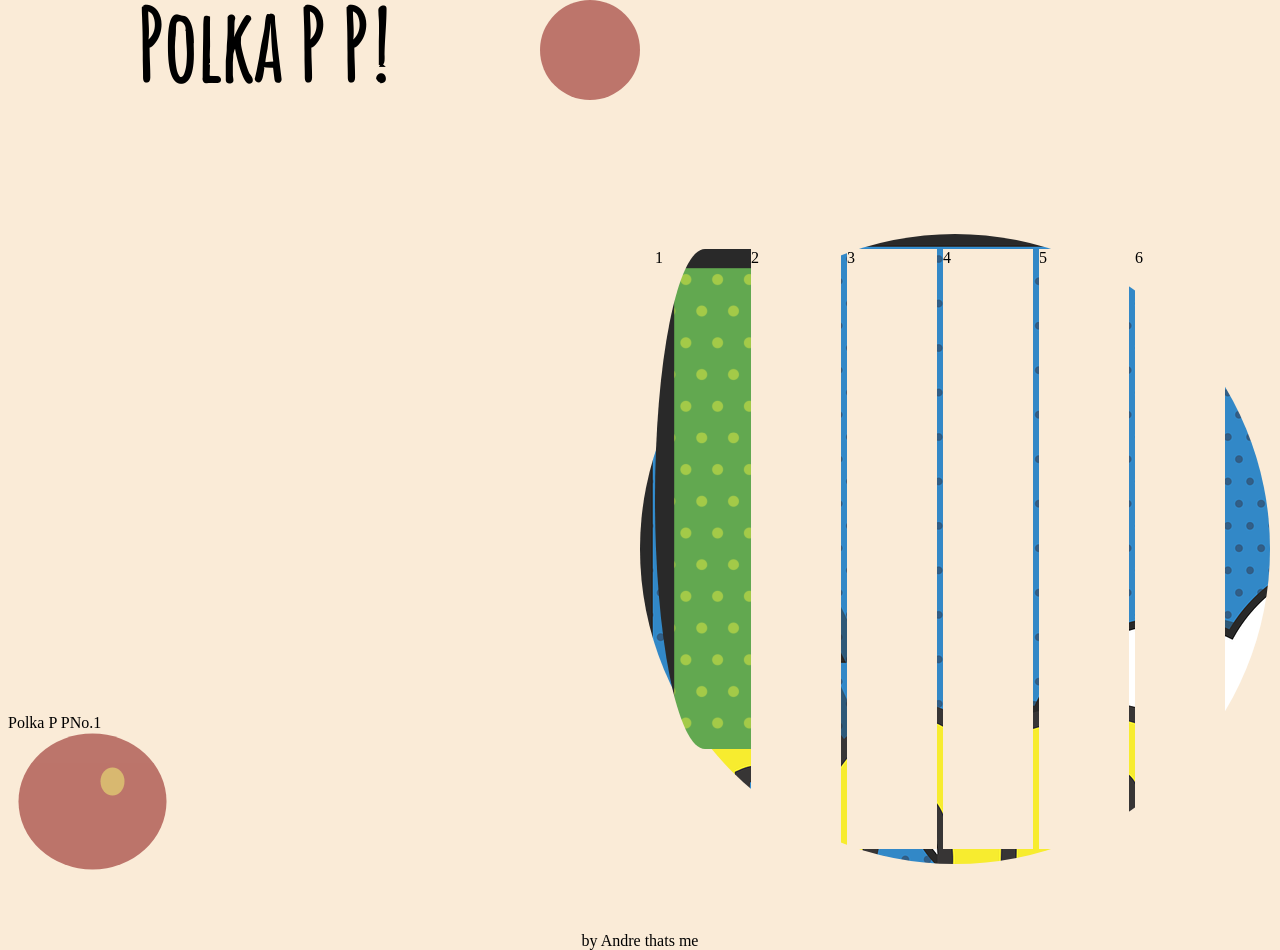
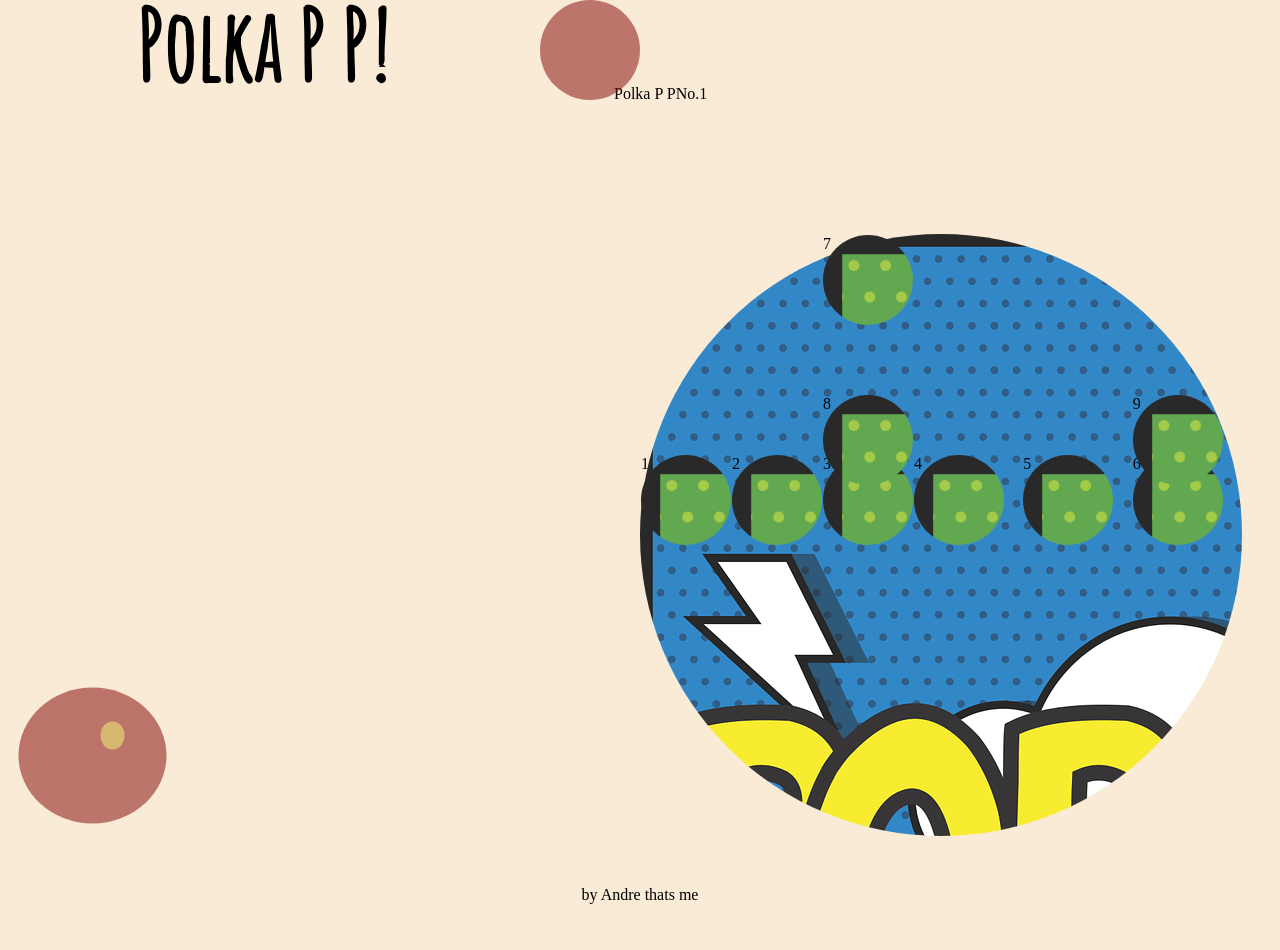
Before and after one commit to dredamonsta1/POPpolkaLand, an Angular app: page / in a window 1280 px wide. After the commit the page ends 904 px from the top, so only its background shows below. Built offline with nearby package versions, Linux system fonts and the light colour scheme; a web font is replaced by a local one.

Commit message:
changed art holders to dots

```diff
--- a/src/app/app.component.html
+++ b/src/app/app.component.html
@@ -17,13 +17,16 @@
 
 
 
- <div class="jumbo_circle">
+ <div class="container">
      <div class="img_zone_one">1</div>
-     <div img_zone_two>2</div>
-     <div img_zone_three>3</div>
-     <div img_zone_four>4</div>
-     <div img_zone_five>5</div>
-     <div img_zone_six>6</div>
+     <div class="img_zone_two">2</div>
+     <div class="img_zone_three">3</div>
+     <div class="img_zone_four">4</div>
+     <div class="img_zone_five">5</div>
+     <div class="img_zone_six">6</div>
+     <div class="img_zone_seven">7</div>
+     <div class="img_zone_eight">8</div>
+     <div class="img_zone_nine">9</div>
  </div>
 
 <!-- <div class="background-image">
--- a/src/styles.scss
+++ b/src/styles.scss
@@ -89,12 +89,13 @@
 }
 
 
-.jumbo_circle {
+.container {
     position: relative;
-    display: grid;
-    grid-template-columns: 15% 15% 15% 15% 15% 15%;
-    grid-column-gap: 6px;
-    padding: 15px;
+    display: inline-grid;
+    grid-template-columns: 15% 15% 15%;
+    grid-template-rows: 160px 60px 80px;
+    grid-column-gap: 1px;
+    padding: 1px;
     // grid-template-columns: 10;
     // grid-template-rows: 10;
 
@@ -112,15 +113,89 @@
 }
 
 .img_zone_one {
-    display: inline;
+    // display: inline;
     background-image: url('src/app/img/pop-art-1705442.png');
-    // top: 50%;
-    height: 500px;
-    width: 100px;
-    border-radius: 100% 0 0 100%;
+    // top: 250px;
+    justify-self: end;
+    grid-row: 3 / 6;
+    height: 90px;
+    width: 90px;
+    // border-top: 700px;
+    // border-radius: 100% 0 0 100%;
+    border-radius: 50%;
     bottom: 8;
 }
 
+.img_zone_two {
+    height: 90px;
+    width: 90px;
+    border-radius: 50%;
+    background-image: url('src/app/img/pop-art-1705442.png');
+    grid-row: 3 / 6;
+
+}
+
+.img_zone_three {
+    height: 90px;
+    width: 90px;
+    border-radius: 50%;
+    background-image: url('src/app/img/pop-art-1705442.png');
+    grid-row: 3 / 6;
+
+}
+
+.img_zone_four {
+    height: 90px;
+    width: 90px;
+    border-radius: 50%;
+    background-image: url('src/app/img/pop-art-1705442.png');
+    grid-row: 3 / 6;
+
+}
+
+.img_zone_five {
+    height: 90px;
+    width: 90px;
+    border-radius: 50%;
+    background-image: url('src/app/img/pop-art-1705442.png');
+    grid-row: 3 / 6;
+
+}
+
+.img_zone_six {
+    height: 90px;
+    width: 90px;
+    border-radius: 50%;
+    background-image: url('src/app/img/pop-art-1705442.png');
+    grid-row: 3 / 6;
+
+}
+.img_zone_seven {
+    height: 90px;
+    width: 90px;
+    border-radius: 50%;
+    background-image: url('src/app/img/pop-art-1705442.png');
+    grid-column: 3 / 6;
+
+}
+
+.img_zone_eight {
+    height: 90px;
+    width: 90px;
+    border-radius: 50%;
+    background-image: url('src/app/img/pop-art-1705442.png');
+    grid-column: 3 / 6;
+
+}
+
+.img_zone_nine {
+    height: 90px;
+    width: 90px;
+    border-radius: 50%;
+    background-image: url('src/app/img/pop-art-1705442.png');
+    grid-column-end: 3 / 6;
+
+}
 
 .footer {
     position: relative;
```
